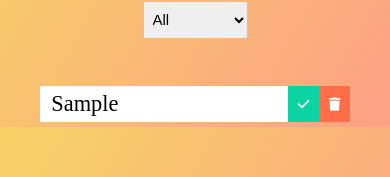
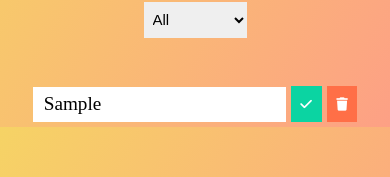
Before and after one commit to osamahannan/React_TodoList-App, a React (Create React App) app: page / in a window 390 px wide. Both pictures are taken after typing "Sample" into the empty fields and a click on the button 345 px from the left and 144 px from the top of the page. Shown: the part 209-386 px from the top of the page. Built offline with nearby package versions, Linux system fonts and the light colour scheme.

Commit message:
made todo list responsive

```diff
--- a/src/Components/Form.js
+++ b/src/Components/Form.js
@@ -27,9 +27,9 @@ const Form = ({setInputText, todos, setTodos, inputText, setStatus, status, filt
             </button>
             <div className="select">
                 <select onChange = {statusHandle} name="todos" className="filter-todo">
-                    <option value="all">All</option>
-                    <option value="completed">Completed</option>
-                    <option value="pending">Pending</option>
+                    <option value="all" className= "filter-state">All</option>
+                    <option value="completed" className= "filter-state">Completed</option>
+                    <option value="pending" className= "filter-state">Pending</option>
                 </select>
             </div>
         </form>
--- a/src/Components/Todo.js
+++ b/src/Components/Todo.js
@@ -8,9 +8,9 @@ const Todo = ({ text, todos, setTodos, todo }) => {
 
     const completeHandle = () => {
         setTodos(todos.map((item) => {
-            if(todo.id === item.id){
+            if (todo.id === item.id) {
                 return {
-                    ...item, completed : !item.completed
+                    ...item, completed: !item.completed
                 };
             }
 
@@ -22,13 +22,15 @@ const Todo = ({ text, todos, setTodos, todo }) => {
         <div className="todo">
             <li className={`todo-item ${todo.completed}`}>{text}</li>
 
-            <button  onClick={completeHandle} className="complete-btn">
-                <i className="fas fa-check "></i>
-            </button>
+            <div className="buttons">
+                <button onClick={completeHandle} className="complete-btn">
+                    <i className="fas fa-check "></i>
+                </button>
 
-            <button onClick = {deleteHandle} className="trash-btn">
-                <i className="fas fa-trash "></i>
-            </button>
+                <button onClick={deleteHandle} className="trash-btn">
+                    <i className="fas fa-trash "></i>
+                </button>
+            </div>
 
         </div>
     );
--- a/src/index.css
+++ b/src/index.css
@@ -24,6 +24,11 @@ form input, form button {
     font-size: 25px;
     border: none;
     background-color: white;
+}
+
+form input {
+    outline: none;
+    font-size: 17px;
 }
 
 .enter-todo {
@@ -73,16 +78,16 @@ form input, form button {
     align-items: center;
     font-size: 1.4rem;
 }
-.todo-item{
+
+.todo-item {
     display: flex;
     background: white;
     min-width: 30vh;
     list-style: none;
-    padding:0.3rem;
-    padding-right: 1rem;
-    padding-left: 0.7rem;
-    margin-left: 5px;
+    padding: 0.4rem 1rem 0.4rem 0.7rem;
+    margin: 5px 0 5px 5px;
     flex-wrap: wrap;
+    font-size: 1.2rem;
 }
 .todo li {
     flex: 1;
@@ -90,7 +95,7 @@ form input, form button {
 .complete-btn, .trash-btn {
     border: none;
     height: 36px;
-    margin: 5px 5px 5px -5px;
+    margin: 5px 5px 5px 5px;
     padding: 0.6rem;
     cursor: pointer;
     color: white;
@@ -100,6 +105,7 @@ form input, form button {
 }
 .trash-btn {
     background: #ff6f47;
+    margin: 5px 5px 5px 0;
 }
 
 .true {
```
